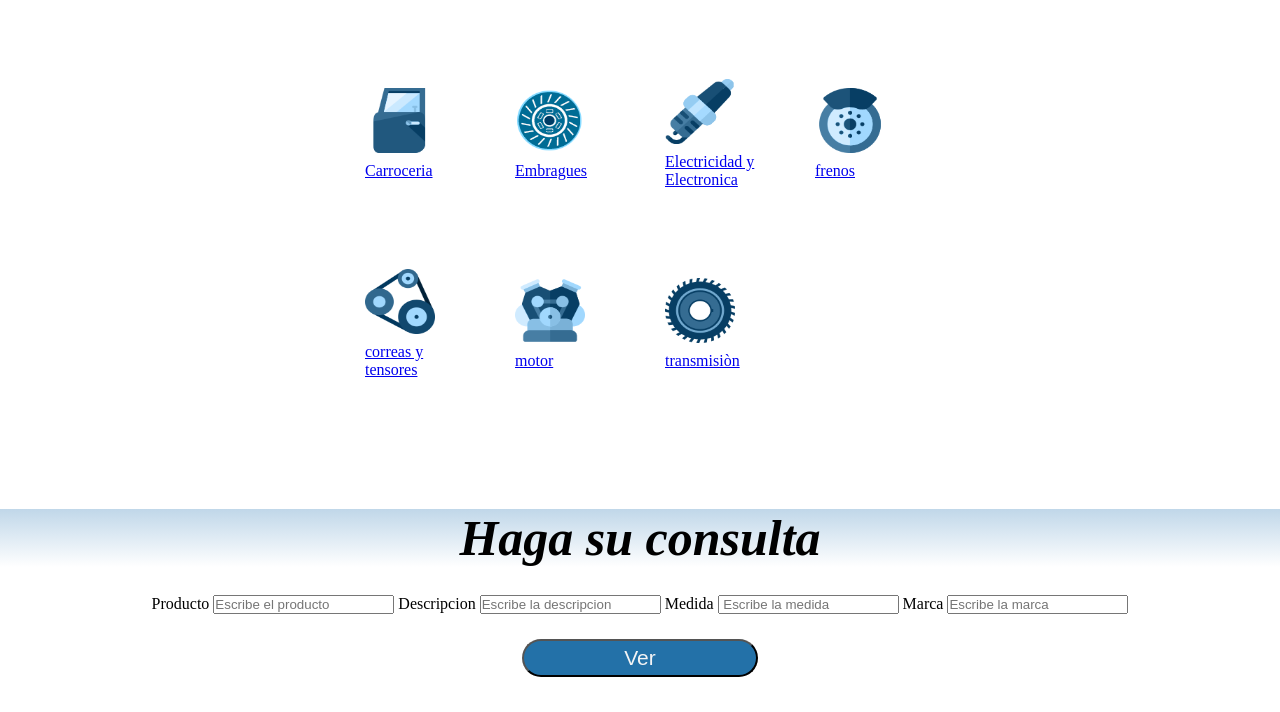
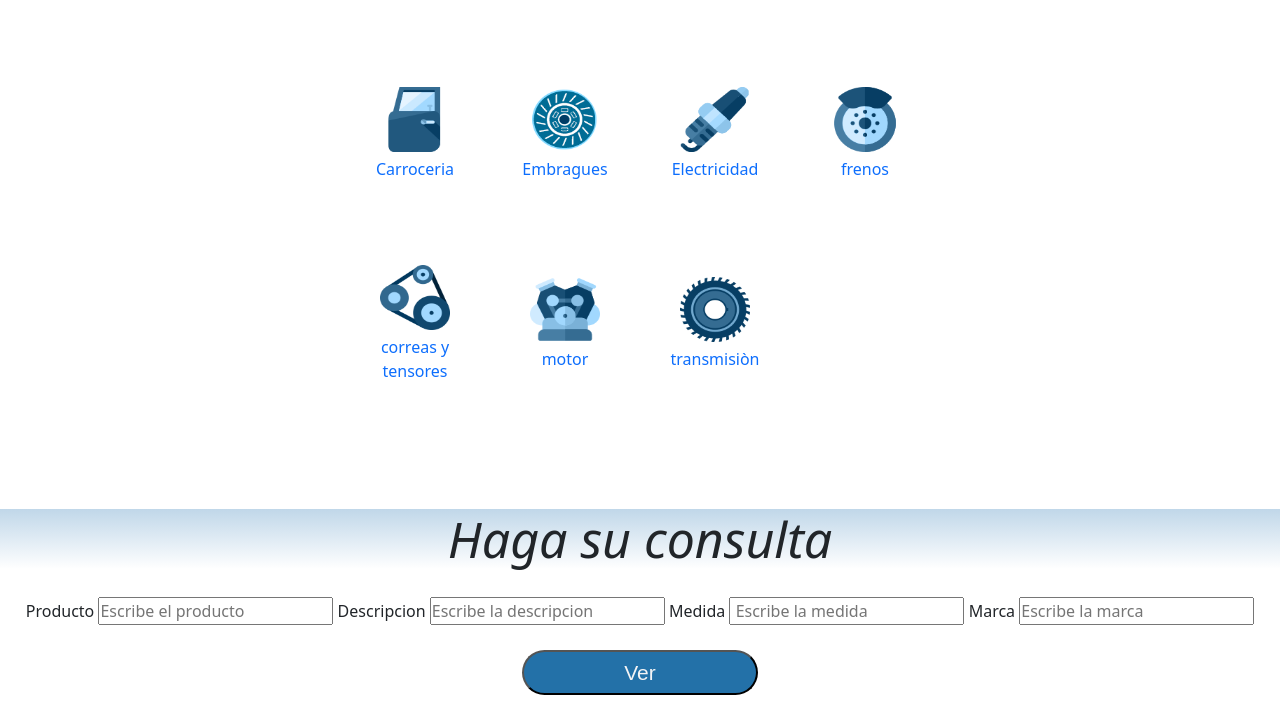
Before and after one commit to jcmg001/Autopartes-y-Repuestos-G-G, a plain HTML site: page pages/Bombas.html in a window 1280 px wide. Shown: the part 273-985 px from the top of the page. Drawn offline with nearby package versions, Linux system fonts and the light colour scheme; files whose address does not match are found by name.

Commit message:
cambio de diseño de letras

```diff
--- a/css/style.css
+++ b/css/style.css
@@ -54,6 +54,7 @@ grid-template-rows: repeat(2, 170px);
 grid-row-gap: 20px;
 align-items: center;
 justify-content: center;
+text-align: center;
 }
 
 .div__pages__hijos {
@@ -80,6 +81,8 @@ transition: all 1s;
     height: 70px;
     align-items: center;
     padding-bottom: 5px;
+    text-decoration: none;
+    text-align: center;
 }
 
 .h3__pages{
--- a/pages/Bombas.html
+++ b/pages/Bombas.html
@@ -5,6 +5,7 @@
     <meta http-equiv="X-UA-Compatible" content="IE=edge">
     <meta name="viewport" content="width=device-width, initial-scale=1.0">
     <link rel="shortcut icon" href="../imagenes/icono.jpg" type="image/x-icon">
+    <link href="https://cdn.jsdelivr.net/npm/bootstrap@5.1.3/dist/css/bootstrap.min.css" rel="stylesheet" integrity="sha384-1BmE4kWBq78iYhFldvKuhfTAU6auU8tT94WrHftjDbrCEXSU1oBoqyl2QvZ6jIW3" crossorigin="anonymous">
     <link rel="stylesheet" href="../css/style.css">
     <link rel="stylesheet" href="https://cdnjs.cloudflare.com/ajax/libs/animate.css/4.1.1/animate.min.css"/>
     <title>Bombas</title>
@@ -40,7 +41,7 @@
                 </div>
                 <div>
                     <img class="pages" src="../imagenes/electricidad_electronica.png" alt="electricidad_electronica">
-                    <a class="pages" href="./electricidad_electronica.html">Electricidad y Electronica</a>
+                    <a class="pages" href="./electricidad_electronica.html">Electricidad</a>
                 </div>
                 <div>
                     <img class="pages" src="../imagenes/frenos.png" alt="frenos">
```
